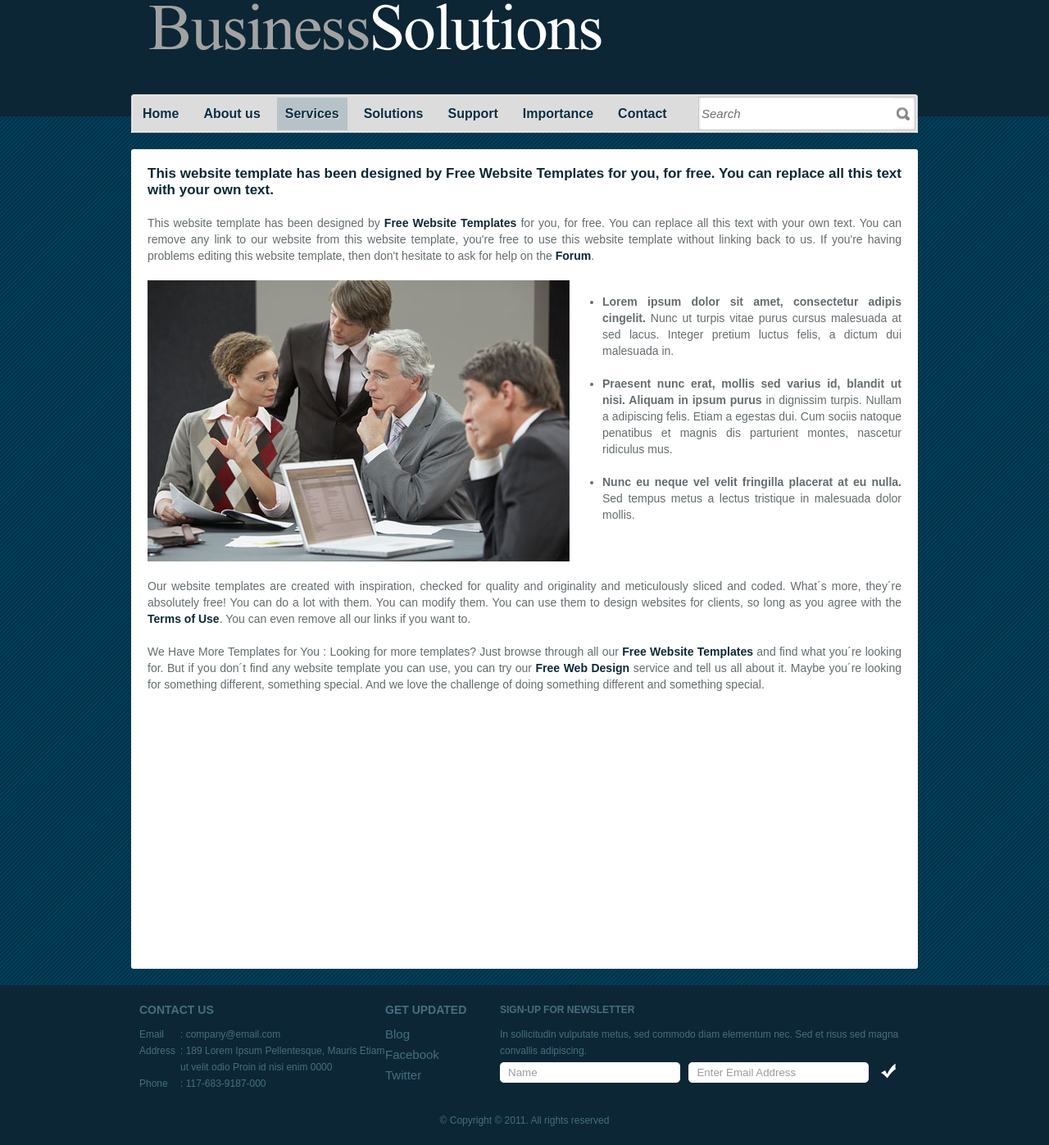
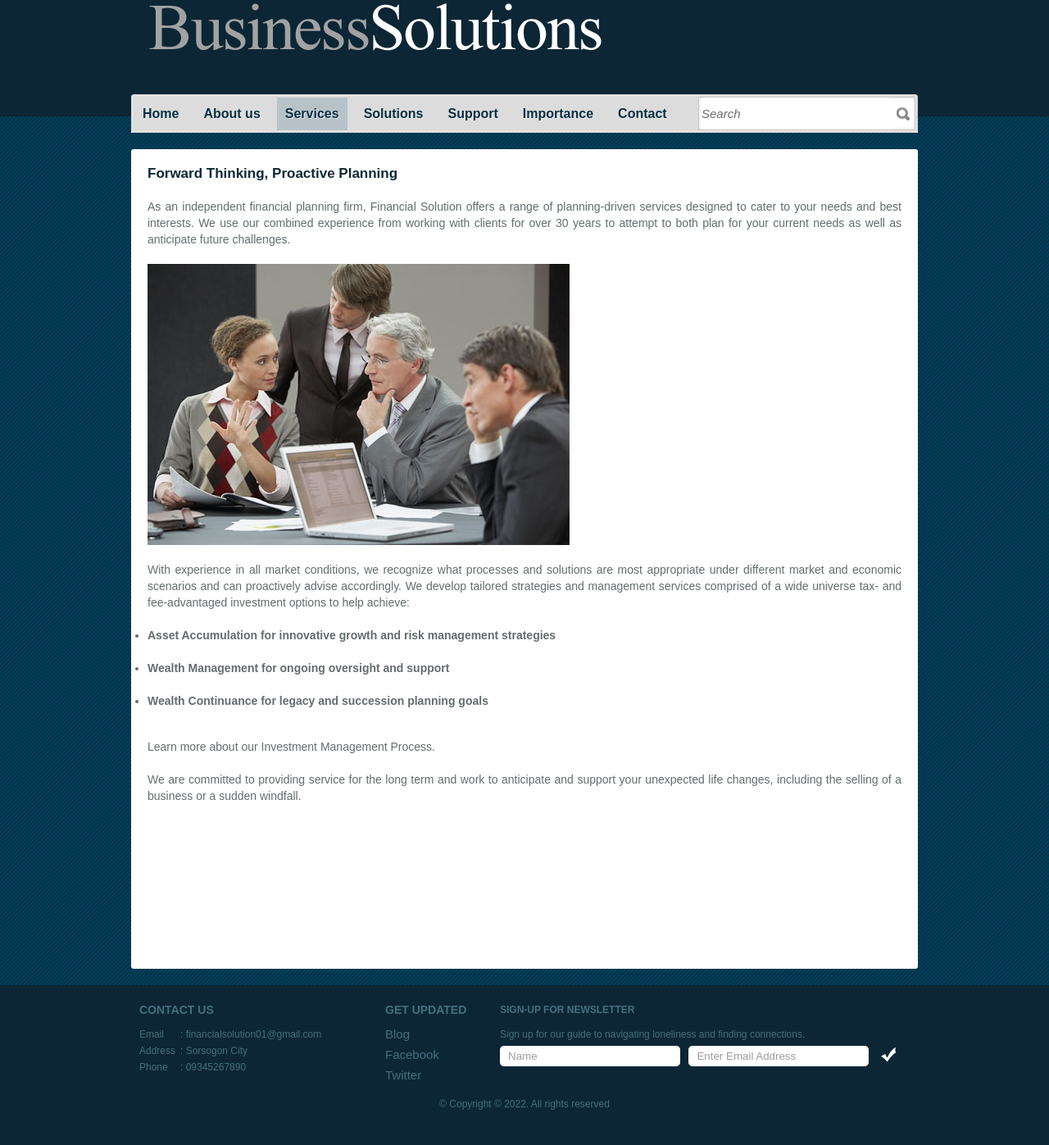
Before and after one commit to Sorsogon-State-University-Bulan-Campus/bsit-2-3-2022-grp-3-borral-et-al, a plain HTML site: page services.html in a window 1280 px wide. Shown: the part 37-1434 px from the top of the page at 82% size. Drawn offline with Linux system fonts and the light colour scheme.

Commit message:
Change paragraph in services.html

```diff
--- a/services.html
+++ b/services.html
@@ -34,36 +34,28 @@
 	<div id="contents">
 		<div class="background">
 			<div id="services">
-				<span>This website template has been designed by <a href="http://www.freewebsitetemplates.com/">Free Website Templates</a> for you, for free. You can replace all this text with your own text.</span>
+				<span>Forward Thinking, Proactive Planning</span>
 				<p>
-					This website template has been designed by <a href="http://www.freewebsitetemplates.com/">Free Website Templates</a> for you, for free. You can replace all this text with your own text.
-					You can remove any link to our website from this website template, you're free to use this website template without linking back to us.
-					If you're having problems editing this website template, then don't hesitate to ask for help on the <a href="http://www.freewebsitetemplates.com/forum/">Forum</a>.
+					As an independent financial planning firm, Financial Solution offers a range of planning-driven services designed to cater to your needs and best interests. We use our combined experience from working with clients for over 30 years to attempt to both plan for your current needs as well as anticipate future challenges.
 				</p>
 				<img src="images/discussing.jpg" alt="ServiceImg" />
 				<ul>
+					<p>With experience in all market conditions, we recognize what processes and solutions are most appropriate under different market and economic scenarios and can proactively advise accordingly. We develop tailored strategies and management services comprised of a wide universe tax- and fee-advantaged investment options to help achieve:</p>
 					<li>
-						<b>Lorem ipsum dolor sit amet, consectetur adipis cingelit.</b>
-						Nunc ut turpis vitae purus cursus malesuada at sed lacus. Integer pretium luctus felis, a dictum dui malesuada in.
+						<b>Asset Accumulation for innovative growth and risk management strategies</b>
 					</li>
 					<li>
-						<b>Praesent nunc erat, mollis sed varius id, blandit ut nisi. Aliquam in ipsum purus</b>
-						in dignissim turpis. Nullam a adipiscing felis. Etiam a egestas dui. Cum sociis natoque penatibus et magnis dis parturient montes, nascetur ridiculus mus.
+						<b>Wealth Management for ongoing oversight and support</b>
 					</li>
 					<li>
-						<b>Nunc eu neque vel velit fringilla placerat at eu nulla.</b>
-						Sed tempus metus a lectus tristique in malesuada dolor mollis.
+						<b>Wealth Continuance for legacy and succession planning goals</b>
 					</li>
 				</ul>
 				<p>
-					Our website templates are created with inspiration, checked for quality and originality and meticulously sliced and coded. What&acute;s more, they&acute;re
-					absolutely free! You can do a lot with them. You can modify them. You can use them to design websites for clients, so long as you agree with
-					the <a href="http://www.freewebsitetemplates.com/about/termsofuse/">Terms of Use</a>. You can even remove all our links if you want to.
+					Learn more about our Investment Management Process.
 				</p>
 				<p>
-					We Have More Templates for You : Looking for more templates? Just browse through all our <a href="http://www.freewebsitetemplates.com/">Free Website	Templates</a> and find what you&acute;re looking for. But if you don&acute;t find any
-					website template you can use, you can try our <a href="http://www.freewebsitetemplates.com/freewebdesign/">Free Web Design</a> service and tell us all about it. Maybe you&acute;re looking for something different,
-					something special. And we love the challenge of doing something	different and something special.
+					We are committed to providing service for the long term and work to anticipate and support your unexpected life changes, including the selling of a business or a sudden windfall.
 				</p>
 			</div>
 		</div>
@@ -71,9 +63,9 @@
 	<div id="footer">
 		<ul class="contacts">
 			<h3>Contact Us</h3>
-			<li><span>Email</span><p>: company@email.com</p></li>
-			<li><span>Address</span><p>: 189 Lorem Ipsum Pellentesque, Mauris Etiam ut velit odio Proin id nisi enim 0000</p></li>
-			<li><span>Phone</span><p>: 117-683-9187-000</p></li>
+			<li><span>Email</span><p>: financialsolution01@gmail.com</p></li>
+			<li><span>Address</span><p>: Sorsogon City</p></li>
+			<li><span>Phone</span><p>: 09345267890</p></li>
 		</ul>
 		<ul id="connect">
 			<h3>Get Updated</h3>
@@ -83,7 +75,7 @@
 		</ul>
 		<div id="newsletter">
 			<p><b>Sign-up for Newsletter</b>
-				In sollicitudin vulputate metus, sed commodo diam elementum nec. Sed et risus sed magna convallis adipiscing.
+				Sign up for our guide to navigating loneliness and finding connections.
 			</p>
 			<form action="" method="">
 				<input type="text" value="Name" class="txtfield" onblur="javascript:if(this.value==''){this.value=this.defaultValue;}" onfocus="javascript:if(this.value==this.defaultValue){this.value='';}" />
@@ -91,7 +83,7 @@
 				<input type="submit" value="" class="button" />
 			</form>
 		</div>
-		<span class="footnote">&copy; Copyright &copy; 2011. All rights reserved</span>
-	</div> <!-- /#footer -->
+		<span class="footnote">&copy; Copyright &copy; 2022. All rights reserved</span>
+	</div>  <!-- /#footer -->
 </body>
 </html>
```
